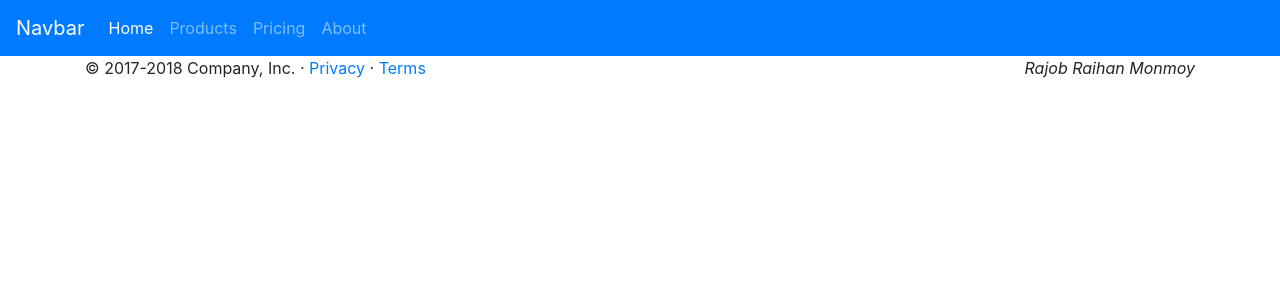
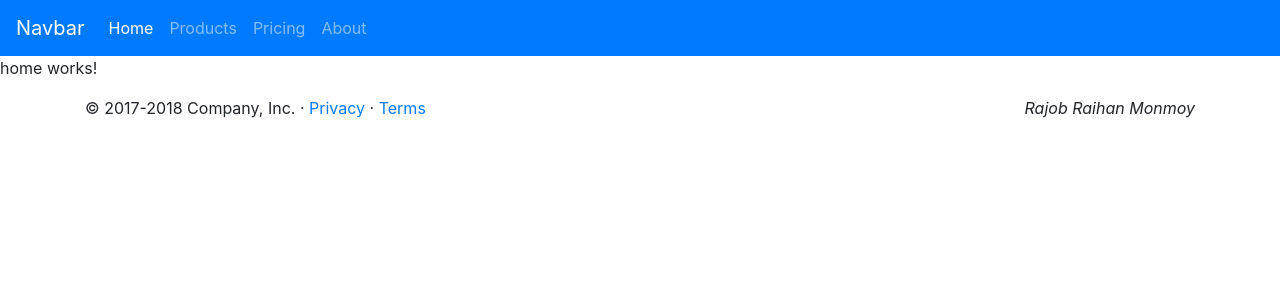
Before and after one commit to IAmMonmoy/Shopping-Cart-UI, an Angular app: page / in a window 1280 px wide. Shown: the top 300 px of the page. Built offline with nearby package versions, Linux system fonts and the light colour scheme.

Commit message:
added basic routing for app component

```diff
--- a/src/app/app.component.html
+++ b/src/app/app.component.html
@@ -1,2 +1,3 @@
 <app-navbar></app-navbar>
+<router-outlet></router-outlet>
 <app-footer></app-footer>
--- /dev/null
+++ b/src/app/home/home.component.html
@@ -0,0 +1,3 @@
+<p>
+  home works!
+</p>
--- /dev/null
+++ b/src/app/home/home.component.ts
@@ -0,0 +1,15 @@
+import { Component, OnInit } from '@angular/core';
+
+@Component({
+  selector: 'app-home',
+  templateUrl: './home.component.html',
+  styleUrls: ['./home.component.css']
+})
+export class HomeComponent implements OnInit {
+
+  constructor() { }
+
+  ngOnInit() {
+  }
+
+}
```
Also changed, not shown: src/app/app-routing.module.ts (added, +18 -0 lines), src/app/app.module.ts (+6 -2 lines), src/app/home/home.component.css (added), 1 other file (tests, documents, lock files or other folders).
